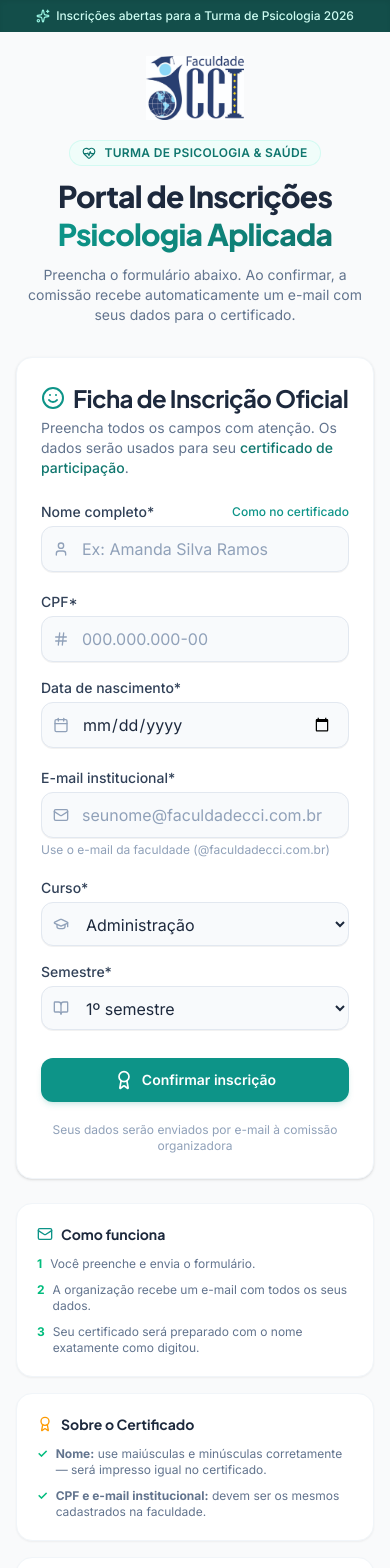
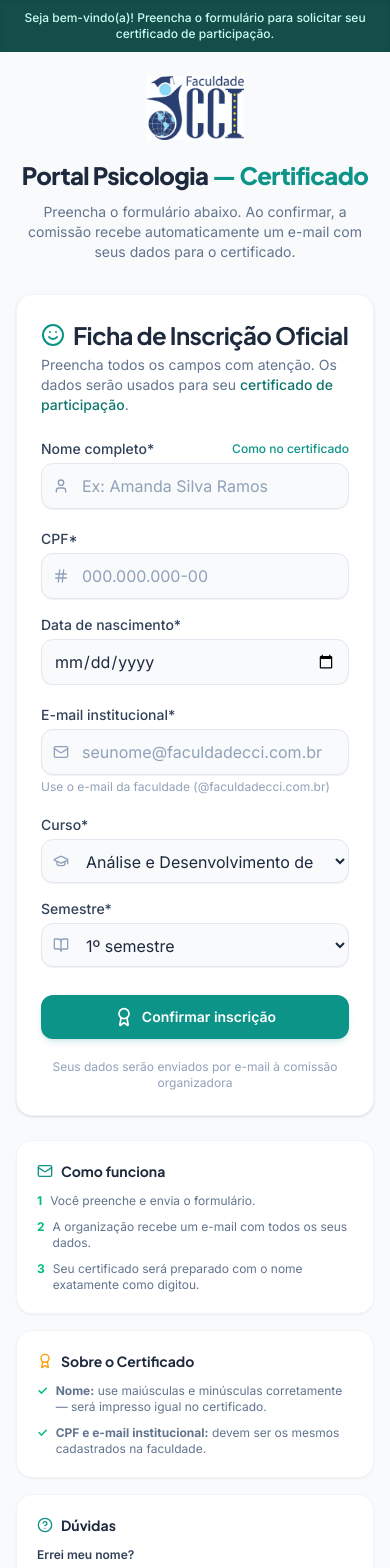
Before and after one commit to yuridantas-dev/inscricoes-psicologia, a React (Vite) app: page / in a window 390 px wide. Shown: the top 1568 px of the page. Built offline with nearby package versions, Linux system fonts and the light colour scheme.

Commit message:
Ajusta textos, curso Outro e campo data mobile

```diff
--- a/index.html
+++ b/index.html
@@ -3,9 +3,9 @@
   <head>
     <meta charset="UTF-8" />
     <meta name="viewport" content="width=device-width, initial-scale=1, maximum-scale=1" />
-    <meta name="description" content="Portal oficial de inscrições da Turma de Psicologia 2026. Cadastre-se para receber seu certificado de participação." />
+    <meta name="description" content="Portal Psicologia — solicite seu certificado de participação na Faculdade CCI." />
     <meta name="theme-color" content="#0d9488" />
-    <title>Inscrições Psicologia 2026</title>
+    <title>Portal Psicologia - Certificado</title>
     <link rel="icon" href="/logo-faculdade-cci.png" />
   </head>
   <body>
--- a/server.ts
+++ b/server.ts
@@ -82,14 +82,27 @@ app.post("/api/inscricao", async (req, res) => {
   } catch (e) {
     const msg = e instanceof Error ? e.message : String(e);
     console.error("POST /api/inscricao:", e);
-    const authHint =
+
+    if (
       msg.includes("BadCredentials") ||
       msg.includes("EAUTH") ||
-      msg.includes("Authentication");
+      msg.includes("Authentication")
+    ) {
+      return res.status(500).json({
+        error:
+          "E-mail não configurado no servidor. O organizador deve adicionar RESEND_API_KEY no .env ou no Render.",
+      });
+    }
+
+    if (msg.includes("testing emails to your own") || msg.includes("verify a domain")) {
+      return res.status(500).json({
+        error:
+          "Envio de e-mail bloqueado pelo Resend: a chave API só pode notificar o e-mail da conta que criou o Resend. Crie uma conta em resend.com com ana3718825@faculdadecci.com.br, gere uma nova API Key e atualize no Render (Environment).",
+      });
+    }
+
     res.status(500).json({
-      error: authHint
-        ? "E-mail não configurado no servidor. O organizador deve adicionar RESEND_API_KEY no .env (veja README)."
-        : "Não foi possível enviar a inscrição. Tente novamente em instantes.",
+      error: "Não foi possível enviar a inscrição. Tente novamente em instantes.",
     });
   }
 });
--- a/src/App.tsx
+++ b/src/App.tsx
@@ -1,5 +1,5 @@
 import {
-  Award, ShieldCheck, HeartPulse, Sparkles, HelpCircle, Mail
+  Award, ShieldCheck, HelpCircle, Mail
 } from 'lucide-react';
 import RegistrationForm from './components/RegistrationForm';
 
@@ -7,9 +7,8 @@ export default function App() {
   return (
     <div className="min-h-screen bg-[#f9fafb] flex flex-col selection:bg-brand-100 selection:text-brand-900 leading-relaxed font-sans" id="app-root">
 
-      <div className="bg-brand-900 text-brand-100 text-xs py-2 px-4 shadow-inner text-center font-medium font-sans flex items-center justify-center gap-1.5">
-        <Sparkles className="w-3.5 h-3.5 text-brand-200 shrink-0" />
-        <span>Inscrições abertas para a Turma de Psicologia 2026</span>
+      <div className="bg-brand-900 text-brand-100 text-xs sm:text-sm py-2.5 px-4 shadow-inner text-center font-medium font-sans">
+        <span>Seja bem-vindo(a)! Preencha o formulário para solicitar seu certificado de participação.</span>
       </div>
 
       <div className="max-w-6xl w-full mx-auto px-4 sm:px-6 py-6 sm:py-10 flex-grow">
@@ -21,14 +20,9 @@ export default function App() {
             className="h-16 sm:h-20 w-auto mx-auto mb-5 object-contain"
           />
 
-          <div className="inline-flex items-center gap-2 px-3 py-1 bg-brand-50 border border-brand-100/80 rounded-full text-brand-700 text-xs font-semibold mb-3 tracking-wide uppercase">
-            <HeartPulse className="w-3.5 h-3.5" />
-            <span>Turma de Psicologia & Saúde</span>
-          </div>
-
-          <h1 className="text-3xl sm:text-4xl lg:text-5xl font-extrabold text-slate-800 tracking-tight leading-tight">
-            Portal de Inscrições <br />
-            <span className="text-brand-600 bg-linear-to-r from-brand-600 to-brand-700 bg-clip-text text-transparent">Psicologia Aplicada</span>
+          <h1 className="text-2xl sm:text-3xl lg:text-4xl font-extrabold text-slate-800 tracking-tight leading-tight">
+            Portal Psicologia{' '}
+            <span className="text-brand-600">— Certificado</span>
           </h1>
 
           <p className="text-slate-500 text-sm sm:text-base mt-3 max-w-xl mx-auto">
@@ -117,6 +111,9 @@ export default function App() {
           className="h-8 w-auto mx-auto mb-2 opacity-70 object-contain"
         />
         <p>© {new Date().getFullYear()} Faculdade CCI — Turma de Psicologia. Todos os direitos reservados.</p>
+        <p className="mt-2 text-[11px] text-slate-400">
+          Desenvolvido por Yuri — Análise e Desenvolvimento de Sistemas, 3º semestre
+        </p>
       </footer>
 
     </div>
--- a/src/components/RegistrationForm.tsx
+++ b/src/components/RegistrationForm.tsx
@@ -2,9 +2,9 @@ import React, { useState, useEffect } from 'react';
 import { motion, AnimatePresence } from 'motion/react';
 import {
   CheckCircle, AlertCircle, User, Mail, Hash, Award, Smile, X,
-  Calendar, GraduationCap, BookOpen,
+  GraduationCap, BookOpen,
 } from 'lucide-react';
-import { CCI_COURSES, SEMESTERS } from '../types';
+import { CCI_COURSES, COURSE_OTHER, SEMESTERS } from '../types';
 import { parseJsonResponse } from '../lib/api';
 import {
   formatCpf,
@@ -15,14 +15,18 @@ import {
 } from '../lib/validation';
 
 const inputClass =
-  'w-full py-2.5 bg-slate-50 border border-slate-200 rounded-xl text-slate-800 placeholder-slate-400 focus:bg-white focus:border-brand-500 focus:outline-hidden transition-all text-base shadow-2xs';
+  'w-full min-w-0 max-w-full py-2.5 bg-slate-50 border border-slate-200 rounded-xl text-slate-800 placeholder-slate-400 focus:bg-white focus:border-brand-500 focus:outline-hidden transition-all text-base shadow-2xs';
+
+const dateInputClass =
+  'w-full min-w-0 max-w-full py-2.5 px-3 bg-slate-50 border border-slate-200 rounded-xl text-slate-800 focus:bg-white focus:border-brand-500 focus:outline-hidden transition-all text-base shadow-2xs';
 
 export default function RegistrationForm() {
   const [fullName, setFullName] = useState('');
   const [cpf, setCpf] = useState('');
   const [birthDate, setBirthDate] = useState('');
   const [institutionalEmail, setInstitutionalEmail] = useState('');
-  const [course, setCourse] = useState(CCI_COURSES[0]);
+  const [course, setCourse] = useState<string>(CCI_COURSES[0]);
+  const [otherCourse, setOtherCourse] = useState('');
   const [semester, setSemester] = useState(SEMESTERS[0]);
 
   const [isSubmitting, setIsSubmitting] = useState(false);
@@ -77,6 +81,10 @@ export default function RegistrationForm() {
       setErrorMsg('Selecione o curso.');
       return;
     }
+    if (course === COURSE_OTHER && !otherCourse.trim()) {
+      setErrorMsg('Informe o nome do seu curso.');
+      return;
+    }
     if (!semester.trim()) {
       setErrorMsg('Selecione o semestre.');
       return;
@@ -93,7 +101,7 @@ export default function RegistrationForm() {
           cpf: cpf.trim(),
           birthDate,
           institutionalEmail: institutionalEmail.trim().toLowerCase(),
-          course,
+          course: course === COURSE_OTHER ? `Outro: ${otherCourse.trim()}` : course,
           semester,
         }),
       });
@@ -113,6 +121,7 @@ export default function RegistrationForm() {
       setBirthDate('');
       setInstitutionalEmail('');
       setCourse(CCI_COURSES[0]);
+      setOtherCourse('');
       setSemester(SEMESTERS[0]);
     } catch (err: unknown) {
       const message = err instanceof Error ? err.message : 'Erro de conexão com o servidor.';
@@ -189,7 +198,7 @@ export default function RegistrationForm() {
         initial={{ opacity: 0, y: 15 }}
         animate={{ opacity: 1, y: 0 }}
         transition={{ duration: 0.4 }}
-        className="bg-white rounded-2xl shadow-sm border border-slate-100 p-6 sm:p-8"
+      className="bg-white rounded-2xl shadow-sm border border-slate-100 p-6 sm:p-8 overflow-hidden"
       id="registration-container"
       >
         <div className="mb-6">
@@ -240,9 +249,9 @@ export default function RegistrationForm() {
           </div>
 
           <div className="grid grid-cols-1 sm:grid-cols-2 gap-4">
-            <div>
+            <div className="min-w-0">
               <label className="block text-sm font-medium text-slate-700 mb-1">CPF*</label>
-              <div className="relative">
+              <div className="relative min-w-0">
                 <span className="absolute inset-y-0 left-0 flex items-center pl-3 pointer-events-none text-slate-400">
                   <Hash className="w-4 h-4" />
                 </span>
@@ -258,23 +267,18 @@ export default function RegistrationForm() {
               </div>
             </div>
 
-            <div>
+            <div className="min-w-0 overflow-hidden">
               <label className="block text-sm font-medium text-slate-700 mb-1">
                 Data de nascimento*
               </label>
-              <div className="relative">
-                <span className="absolute inset-y-0 left-0 flex items-center pl-3 pointer-events-none text-slate-400">
-                  <Calendar className="w-4 h-4" />
-                </span>
               <input
                 type="date"
                 required
                 max={maxBirthDate}
                 value={birthDate}
                 onChange={(e) => setBirthDate(e.target.value)}
-                  className={`${inputClass} pl-10 pr-4`}
+                className={dateInputClass}
               />
-              </div>
             </div>
           </div>
 
@@ -301,16 +305,19 @@ export default function RegistrationForm() {
           </div>
 
           <div className="grid grid-cols-1 sm:grid-cols-2 gap-4">
-            <div>
+            <div className="min-w-0 sm:col-span-2">
               <label className="block text-sm font-medium text-slate-700 mb-1">Curso*</label>
-              <div className="relative">
+              <div className="relative min-w-0">
                 <span className="absolute inset-y-0 left-0 flex items-center pl-3 pointer-events-none text-slate-400 z-10">
                   <GraduationCap className="w-4 h-4" />
                 </span>
                 <select
                   required
                   value={course}
-                  onChange={(e) => setCourse(e.target.value)}
+                  onChange={(e) => {
+                    setCourse(e.target.value);
+                    if (e.target.value !== COURSE_OTHER) setOtherCourse('');
+                  }}
                   className={`${inputClass} pl-10 pr-4 cursor-pointer`}
                 >
                   {CCI_COURSES.map((c) => (
@@ -320,11 +327,21 @@ export default function RegistrationForm() {
                   ))}
                 </select>
               </div>
+              {course === COURSE_OTHER && (
+                <input
+                  type="text"
+                  required
+                  placeholder="Digite o nome do seu curso"
+                  value={otherCourse}
+                  onChange={(e) => setOtherCourse(e.target.value)}
+                  className={`${inputClass} mt-2`}
+                />
+              )}
             </div>
 
-            <div>
+            <div className="min-w-0 sm:col-span-2 sm:max-w-xs">
               <label className="block text-sm font-medium text-slate-700 mb-1">Semestre*</label>
-              <div className="relative">
+              <div className="relative min-w-0">
                 <span className="absolute inset-y-0 left-0 flex items-center pl-3 pointer-events-none text-slate-400 z-10">
                   <BookOpen className="w-4 h-4" />
                 </span>
--- a/src/index.css
+++ b/src/index.css
@@ -28,6 +28,12 @@ textarea {
   font-size: 16px;
 }
 
+input[type="date"] {
+  box-sizing: border-box;
+  -webkit-appearance: none;
+  appearance: none;
+}
+
 h1, h2, h3, h4, .font-display {
   font-family: var(--font-display);
 }
--- a/src/types.ts
+++ b/src/types.ts
@@ -1,5 +1,6 @@
+export const COURSE_OTHER = "Outro";
+
 export const CCI_COURSES = [
-  "Administração",
   "Análise e Desenvolvimento de Sistemas",
   "Biomedicina",
   "Direito",
@@ -7,6 +8,7 @@ export const CCI_COURSES = [
   "Fonoaudiologia",
   "Pedagogia",
   "Psicologia",
+  COURSE_OTHER,
 ] as const;
 
 export const SEMESTERS = [
```
Also changed, not shown: 1 other file (tests, documents, lock files or other folders). Lines whose indentation alone changed are shown as unchanged.
